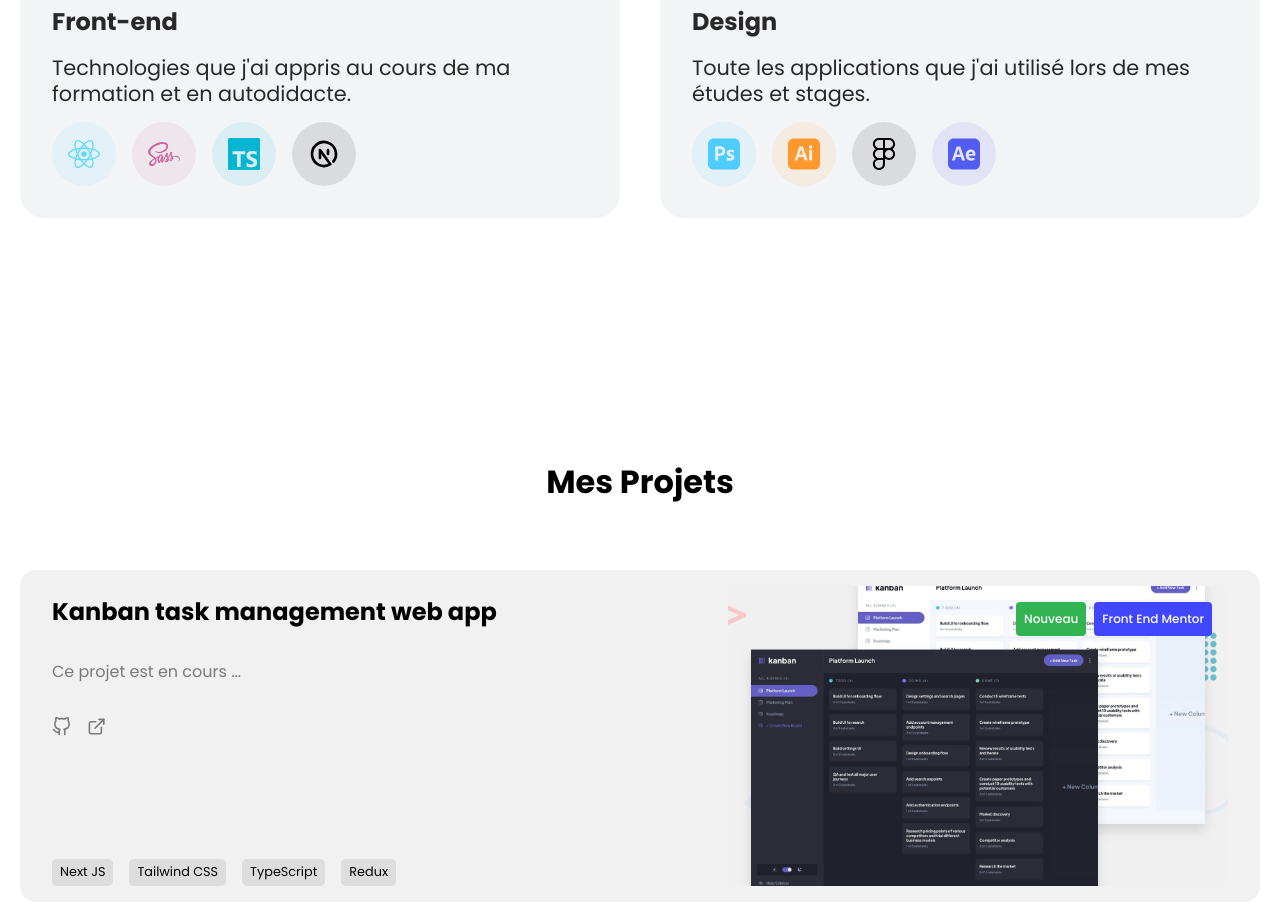
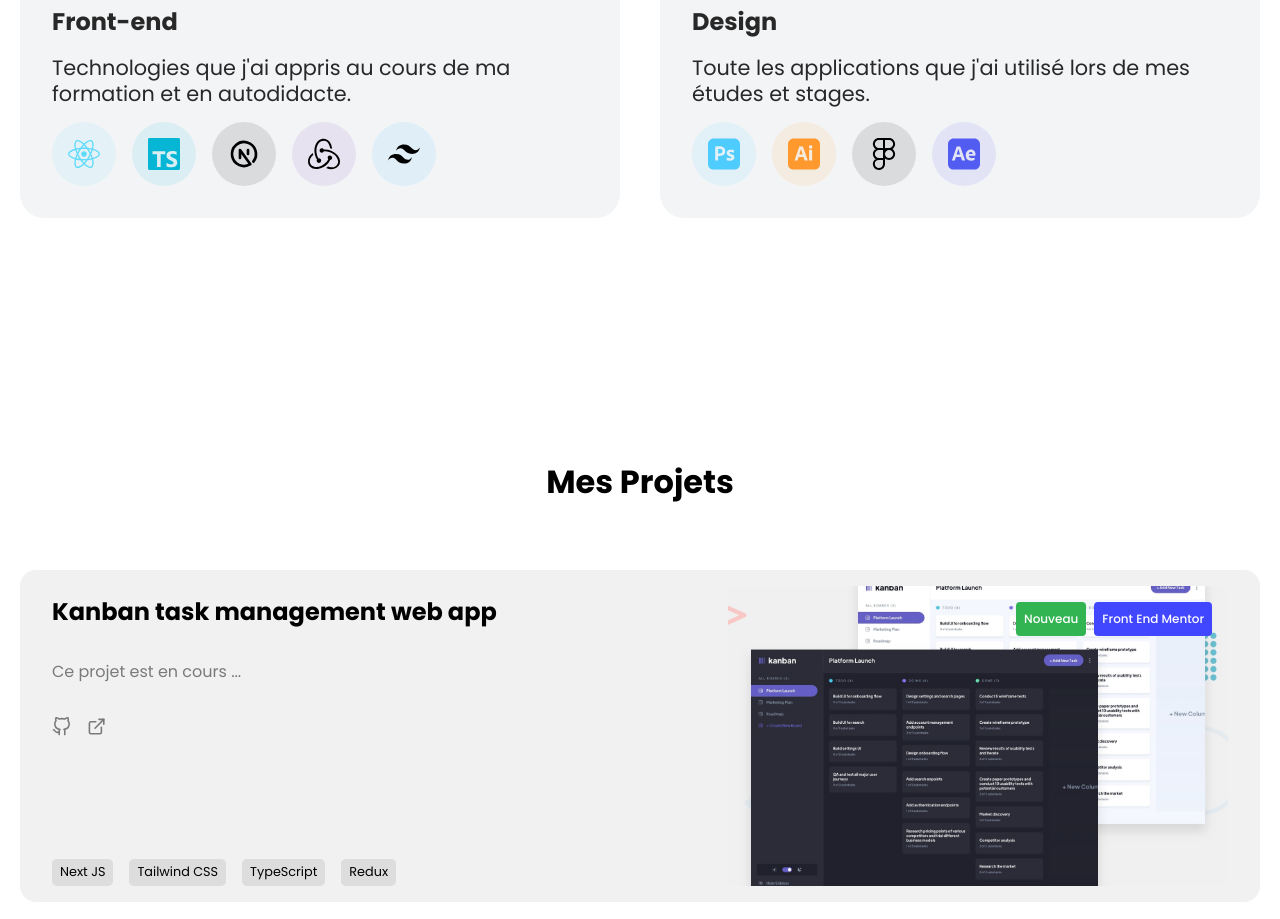
Before and after one commit to WillFDA/williamdeazevedo2023, a Next.js app: page / in a window 1280 px wide. Shown: the part 1180-2099 px from the top of the page. Built offline with nearby package versions, Linux system fonts and the light colour scheme.

Commit message:
Update SectionTechnologies.tsx

```diff
--- a/src/sections/SectionTechnologies.tsx
+++ b/src/sections/SectionTechnologies.tsx
@@ -1,12 +1,20 @@
-'use client'
+"use client";
 import React from "react";
 import { IoLogoCss3 } from "react-icons/io";
 import { FaReact, FaSass } from "react-icons/fa";
-import {SiTypescript, SiAdobephotoshop, SiAdobeillustrator, SiFigma, SiAdobeaftereffects } from "react-icons/si";
+import {
+  SiTypescript,
+  SiAdobephotoshop,
+  SiAdobeillustrator,
+  SiFigma,
+  SiAdobeaftereffects,
+  SiRedux,
+  SiTailwindcss,
+} from "react-icons/si";
 import { TbBrandNextjs } from "react-icons/tb";
 import TechnologiesBox from "@/components/TechnologiesBox";
 // import AnimationTechnologiesBox from "@/animations/AnimationTechnologiesBox";
-import {motion} from 'framer-motion';
+import { motion } from "framer-motion";
 
 export default function SectionTechnologies() {
   return (
@@ -22,9 +30,7 @@ export default function SectionTechnologies() {
             hidden: { opacity: 0, y: 0 },
           }}
         >
-        <h1 className="mes-techno__title">
-          Mes technologies
-        </h1>
+          <h1 className="mes-techno__title">Mes technologies</h1>
         </motion.div>
 
         <motion.div
@@ -40,17 +46,18 @@ export default function SectionTechnologies() {
           <div className="mes-techno__content">
             <TechnologiesBox
               title="Front-end"
-              paragraph="Technologies que j&apos;ai appris au cours de ma formation et en autodidacte."
+              paragraph="Technologies que j'ai appris au cours de ma formation et en autodidacte."
               icons={[
                 { component: <FaReact />, color: "#61DBFB" },
-                { component: <FaSass />, color: "#CD669A" },
                 { component: <SiTypescript />, color: "#06B6D4" },
                 { component: <TbBrandNextjs />, color: "#000000" },
+                { component: <SiRedux />, color: "##764ABC" },
+                { component: <SiTailwindcss />, color: "##38BDF8" },
               ]}
             />
             <TechnologiesBox
               title="Design"
-              paragraph="Toute les applications que j&apos;ai utilisé lors de mes études et stages."
+              paragraph="Toute les applications que j'ai utilisé lors de mes études et stages."
               icons={[
                 { component: <SiAdobephotoshop />, color: "#4FCCFE" },
                 { component: <SiAdobeillustrator />, color: "#FF992D" },
```
Lines whose indentation alone changed are shown as unchanged.
